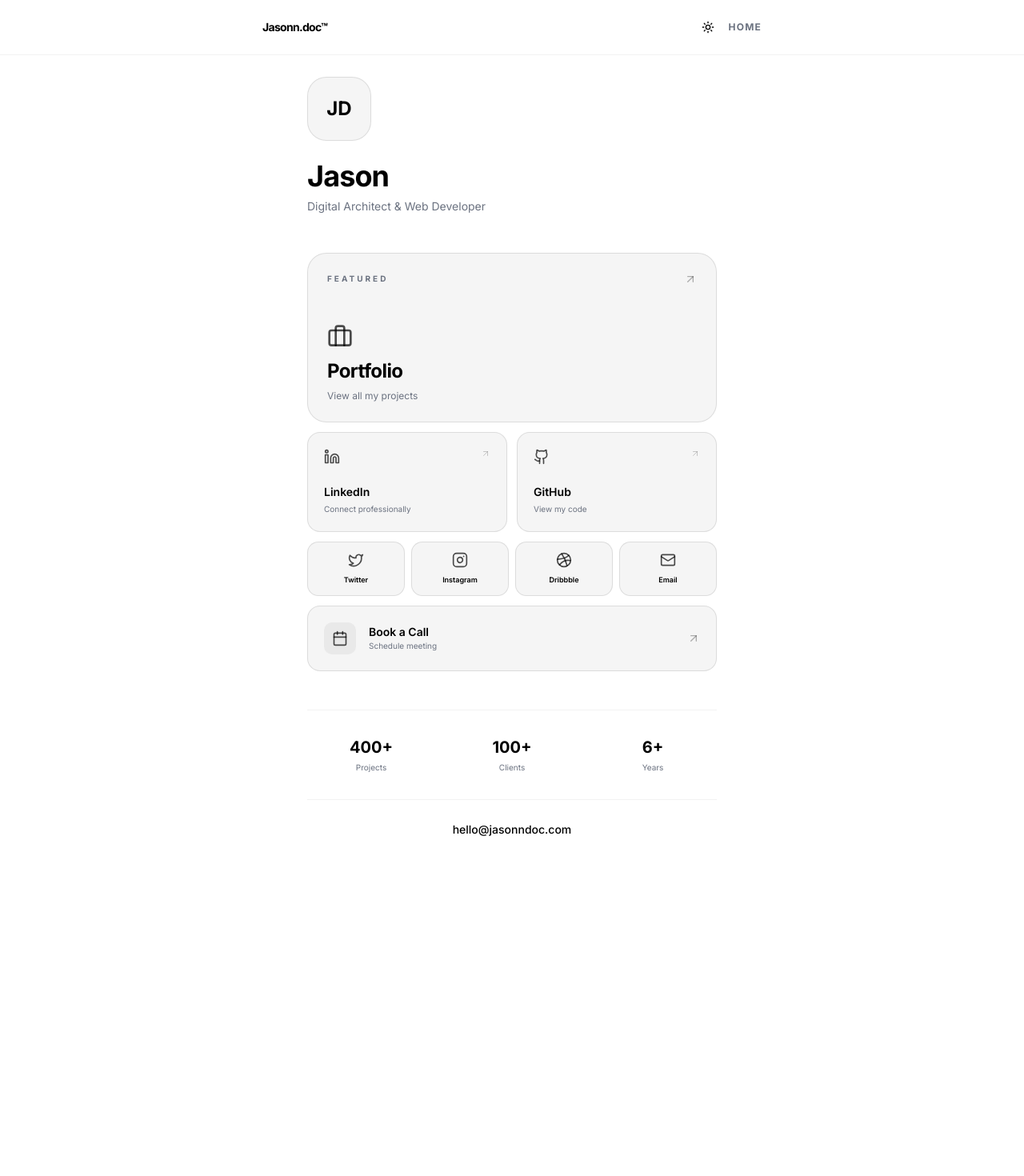
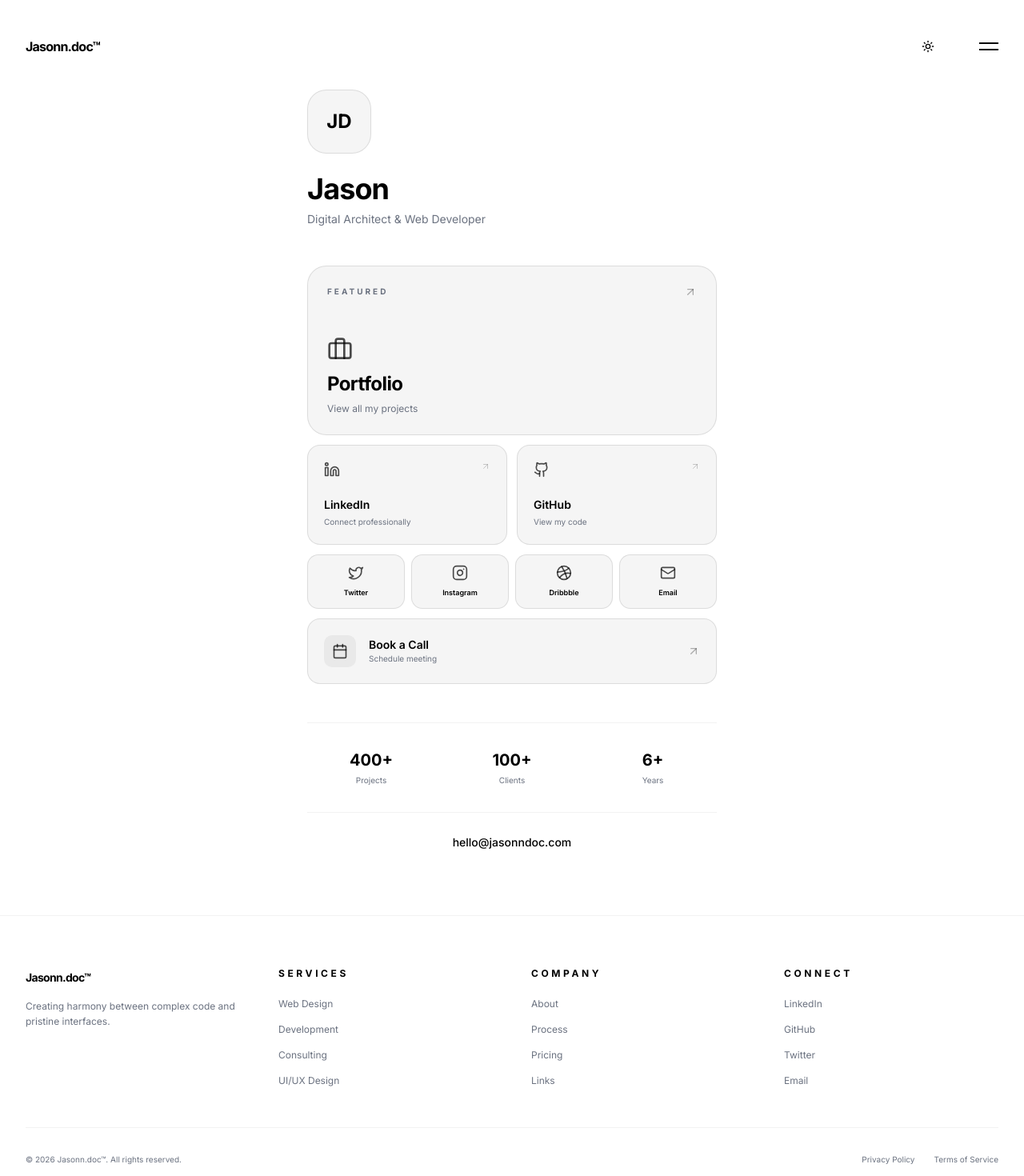
Before and after one commit to WeplyStudio/webport2, a Next.js app: page /links in a window 1280 px wide. Shown: the top 1470 px of the page at 80% size. Before the commit the page ends 1128 px from the top, so only its background shows below. Built offline with nearby package versions, Linux system fonts and the light colour scheme.

Commit message:
feat: add Footer and RootLayoutClient for consistent site-wide Navbar and Footer
Co-authored-by: Weply <146603597+WeplyStudio@users.noreply.github.com>

```diff
--- a/app/layout.tsx
+++ b/app/layout.tsx
@@ -2,6 +2,7 @@ import type { Metadata, Viewport } from 'next'
 import { Inter } from 'next/font/google'
 import { Analytics } from '@vercel/analytics/next'
 import { ThemeProvider } from '@/components/theme-provider'
+import { RootLayoutClient } from '@/components/root-layout-client'
 import './globals.css'
 
 const inter = Inter({
@@ -32,7 +33,7 @@ export default function RootLayout({
           enableSystem
           disableTransitionOnChange
         >
-          {children}
+          <RootLayoutClient>{children}</RootLayoutClient>
         </ThemeProvider>
         {process.env.NODE_ENV === 'production' && <Analytics />}
         <script src="https://js.puter.com/v2/" async></script>
--- a/app/links/page.tsx
+++ b/app/links/page.tsx
@@ -1,8 +1,6 @@
 'use client'
 
 import { useEffect, useRef } from 'react'
-import Link from 'next/link'
-import { ThemeToggle } from '@/components/theme-toggle'
 import { Briefcase, Github, Mail, Calendar, Linkedin, Twitter, Instagram, Dribbble, ArrowUpRight } from 'lucide-react'
 
 const links = [
@@ -113,23 +111,7 @@ export default function LinksPage() {
   }, [])
 
   return (
-    <div className="min-h-screen bg-background text-foreground">
-      {/* Header */}
-      <header className="fixed top-0 w-full z-40 bg-background/80 backdrop-blur-md border-b border-foreground/5">
-        <div className="max-w-2xl mx-auto px-6 py-4 flex items-center justify-between">
-          <Link href="/" className="text-sm font-bold tracking-tighter hover:opacity-50 transition">
-            Jasonn.doc™
-          </Link>
-          <div className="flex items-center gap-2">
-            <ThemeToggle />
-            <Link href="/" className="text-xs font-bold uppercase tracking-widest text-muted-foreground hover:text-foreground transition">
-              Home
-            </Link>
-          </div>
-        </div>
-      </header>
-
-      <main className="pt-24 pb-20 px-6">
+    <div className="pt-28 pb-20 px-6">
       <div className="max-w-lg mx-auto">
         {/* Profile Header */}
         <div className="mb-12">
@@ -251,7 +233,6 @@ export default function LinksPage() {
           </a>
         </div>
       </div>
-      </main>
     </div>
   )
 }
--- a/app/not-found.tsx
+++ b/app/not-found.tsx
@@ -3,7 +3,7 @@ import { ArrowLeft, Home, Mail } from "lucide-react"
 
 export default function NotFound() {
   return (
-    <div className="min-h-screen bg-background flex flex-col items-center justify-center px-6">
+    <div className="min-h-screen bg-background flex flex-col items-center justify-center px-6 pt-28 pb-20">
       <div className="w-full max-w-md">
         {/* 404 Display */}
         <div className="text-center mb-12">
--- a/app/page.tsx
+++ b/app/page.tsx
@@ -3,8 +3,6 @@
 import { useState, useEffect } from "react"
 import { NoiseBackground } from "@/components/noise-background"
 import { CustomCursor } from "@/components/custom-cursor"
-import { MenuOverlay } from "@/components/menu-overlay"
-import { Navbar } from "@/components/navbar"
 import { HeroSection } from "@/components/sections/hero-section"
 import { AboutSection } from "@/components/sections/about-section"
 import { OfferingsSection } from "@/components/sections/offerings-section"
@@ -14,25 +12,14 @@ import { ProcessSection } from "@/components/sections/process-section"
 import { ContactFormSection } from "@/components/sections/contact-form-section"
 import { FAQSection } from "@/components/sections/faq-section"
 import { CTASection } from "@/components/sections/cta-section"
-import { StickyFooter } from "@/components/sticky-footer"
 
 export default function Home() {
-  const [isMenuOpen, setIsMenuOpen] = useState(false)
   const [footerHeight, setFooterHeight] = useState("100vh")
-
-  useEffect(() => {
-    // Lock body scroll when menu is open
-    if (isMenuOpen) {
-      document.body.style.overflow = "hidden"
-    } else {
-      document.body.style.overflow = "auto"
-    }
-  }, [isMenuOpen])
 
   useEffect(() => {
     // Initialize footer reveal height
     const initFooterReveal = () => {
-      const footer = document.querySelector("#sticky-footer")
+      const footer = document.querySelector("footer")
       if (footer) {
         setFooterHeight(`${footer.getBoundingClientRect().height}px`)
       }
@@ -43,19 +30,13 @@ export default function Home() {
     return () => window.removeEventListener("resize", initFooterReveal)
   }, [])
 
-  const toggleMenu = () => {
-    setIsMenuOpen(!isMenuOpen)
-  }
-
   return (
     <>
       <NoiseBackground />
       <CustomCursor />
-      <MenuOverlay isOpen={isMenuOpen} onClose={toggleMenu} />
 
       {/* Main Content Layer */}
       <div id="main-content" style={{ marginBottom: footerHeight }}>
-        <Navbar onMenuToggle={toggleMenu} isMenuOpen={isMenuOpen} />
         <HeroSection />
         <AboutSection />
         <OfferingsSection />
@@ -66,9 +47,6 @@ export default function Home() {
         <FAQSection />
         <CTASection />
       </div>
-
-      {/* Sticky Footer */}
-      <StickyFooter />
 
       {/* SVG Definitions */}
       <svg width="0" height="0">
--- /dev/null
+++ b/components/footer.tsx
@@ -0,0 +1,67 @@
+'use client'
+
+import Link from 'next/link'
+
+export function Footer() {
+  return (
+    <footer className="border-t border-foreground/5 bg-background">
+      <div className="max-w-7xl mx-auto px-8 py-16">
+        <div className="grid md:grid-cols-4 gap-12 mb-12">
+          {/* Brand */}
+          <div>
+            <Link href="/" className="text-sm font-bold tracking-tighter hover:opacity-50 transition mb-4 inline-block">
+              Jasonn.doc™
+            </Link>
+            <p className="text-xs text-muted-foreground leading-relaxed">
+              Creating harmony between complex code and pristine interfaces.
+            </p>
+          </div>
+
+          {/* Services */}
+          <div>
+            <h3 className="text-xs font-bold uppercase tracking-[0.3em] text-foreground mb-4">Services</h3>
+            <ul className="space-y-2">
+              <li><a href="#services" className="text-xs text-muted-foreground hover:text-foreground transition">Web Design</a></li>
+              <li><a href="#services" className="text-xs text-muted-foreground hover:text-foreground transition">Development</a></li>
+              <li><a href="#services" className="text-xs text-muted-foreground hover:text-foreground transition">Consulting</a></li>
+              <li><a href="#services" className="text-xs text-muted-foreground hover:text-foreground transition">UI/UX Design</a></li>
+            </ul>
+          </div>
+
+          {/* Company */}
+          <div>
+            <h3 className="text-xs font-bold uppercase tracking-[0.3em] text-foreground mb-4">Company</h3>
+            <ul className="space-y-2">
+              <li><a href="#about" className="text-xs text-muted-foreground hover:text-foreground transition">About</a></li>
+              <li><a href="#process" className="text-xs text-muted-foreground hover:text-foreground transition">Process</a></li>
+              <li><a href="#pricing" className="text-xs text-muted-foreground hover:text-foreground transition">Pricing</a></li>
+              <li><a href="/links" className="text-xs text-muted-foreground hover:text-foreground transition">Links</a></li>
+            </ul>
+          </div>
+
+          {/* Connect */}
+          <div>
+            <h3 className="text-xs font-bold uppercase tracking-[0.3em] text-foreground mb-4">Connect</h3>
+            <ul className="space-y-2">
+              <li><a href="https://linkedin.com" target="_blank" rel="noopener noreferrer" className="text-xs text-muted-foreground hover:text-foreground transition">LinkedIn</a></li>
+              <li><a href="https://github.com" target="_blank" rel="noopener noreferrer" className="text-xs text-muted-foreground hover:text-foreground transition">GitHub</a></li>
+              <li><a href="https://twitter.com" target="_blank" rel="noopener noreferrer" className="text-xs text-muted-foreground hover:text-foreground transition">Twitter</a></li>
+              <li><a href="mailto:hello@jasonndoc.com" className="text-xs text-muted-foreground hover:text-foreground transition">Email</a></li>
+            </ul>
+          </div>
+        </div>
+
+        {/* Bottom Bar */}
+        <div className="border-t border-foreground/5 pt-8 flex flex-col md:flex-row items-center justify-between">
+          <p className="text-[10px] text-muted-foreground text-center md:text-left mb-4 md:mb-0">
+            © 2026 Jasonn.doc™. All rights reserved.
+          </p>
+          <div className="flex gap-6">
+            <a href="#" className="text-[10px] text-muted-foreground hover:text-foreground transition">Privacy Policy</a>
+            <a href="#" className="text-[10px] text-muted-foreground hover:text-foreground transition">Terms of Service</a>
+          </div>
+        </div>
+      </div>
+    </footer>
+  )
+}
--- /dev/null
+++ b/components/root-layout-client.tsx
@@ -0,0 +1,27 @@
+'use client'
+
+import { useState } from 'react'
+import { Navbar } from '@/components/navbar'
+import { MenuOverlay } from '@/components/menu-overlay'
+import { Footer } from '@/components/footer'
+
+export function RootLayoutClient({ children }: { children: React.ReactNode }) {
+  const [isMenuOpen, setIsMenuOpen] = useState(false)
+
+  const handleMenuToggle = () => {
+    setIsMenuOpen(!isMenuOpen)
+  }
+
+  const handleMenuClose = () => {
+    setIsMenuOpen(false)
+  }
+
+  return (
+    <>
+      <Navbar onMenuToggle={handleMenuToggle} isMenuOpen={isMenuOpen} />
+      {isMenuOpen && <MenuOverlay isOpen={isMenuOpen} onClose={handleMenuClose} />}
+      <main className="min-h-screen">{children}</main>
+      <Footer />
+    </>
+  )
+}
```
Lines whose indentation alone changed are shown as unchanged.
